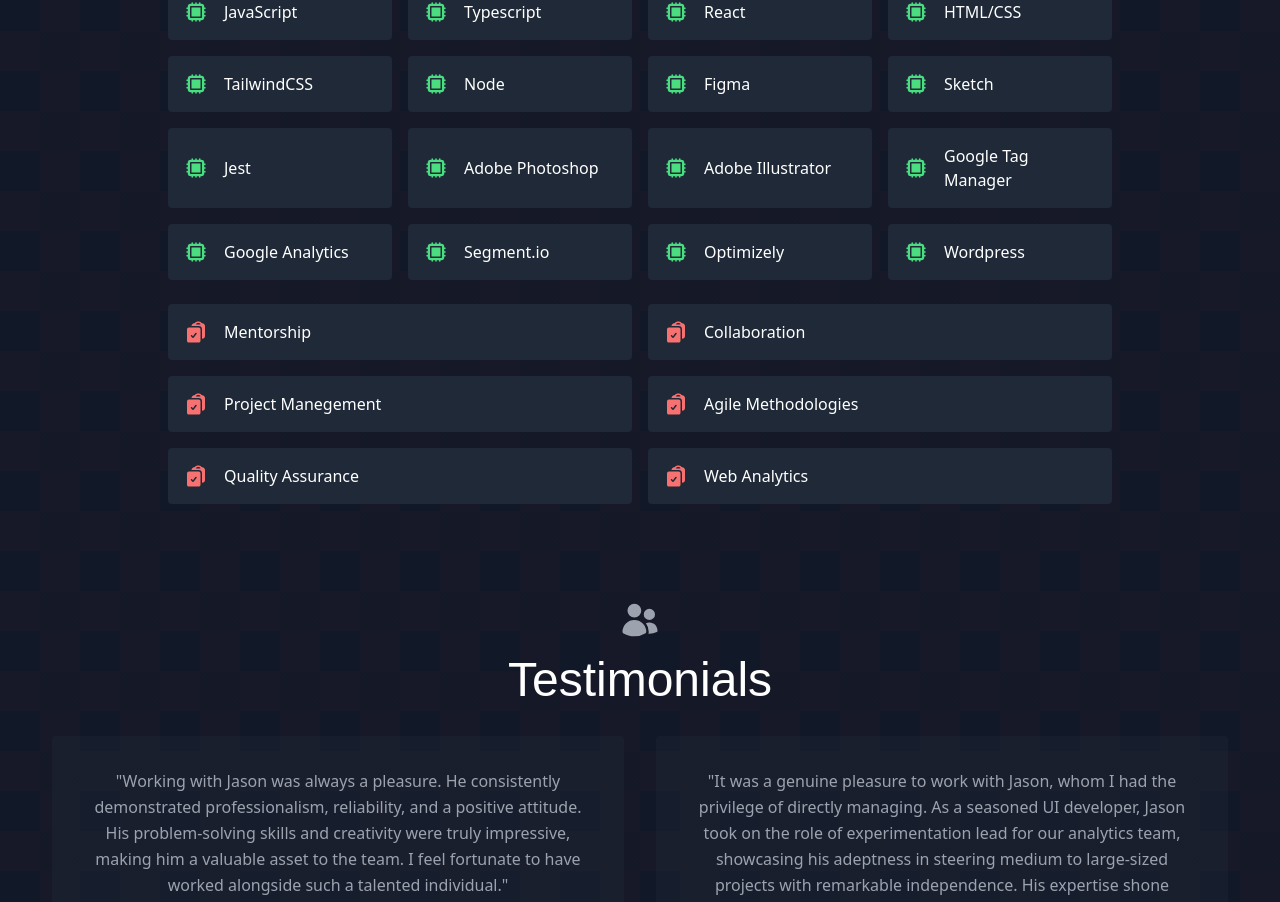
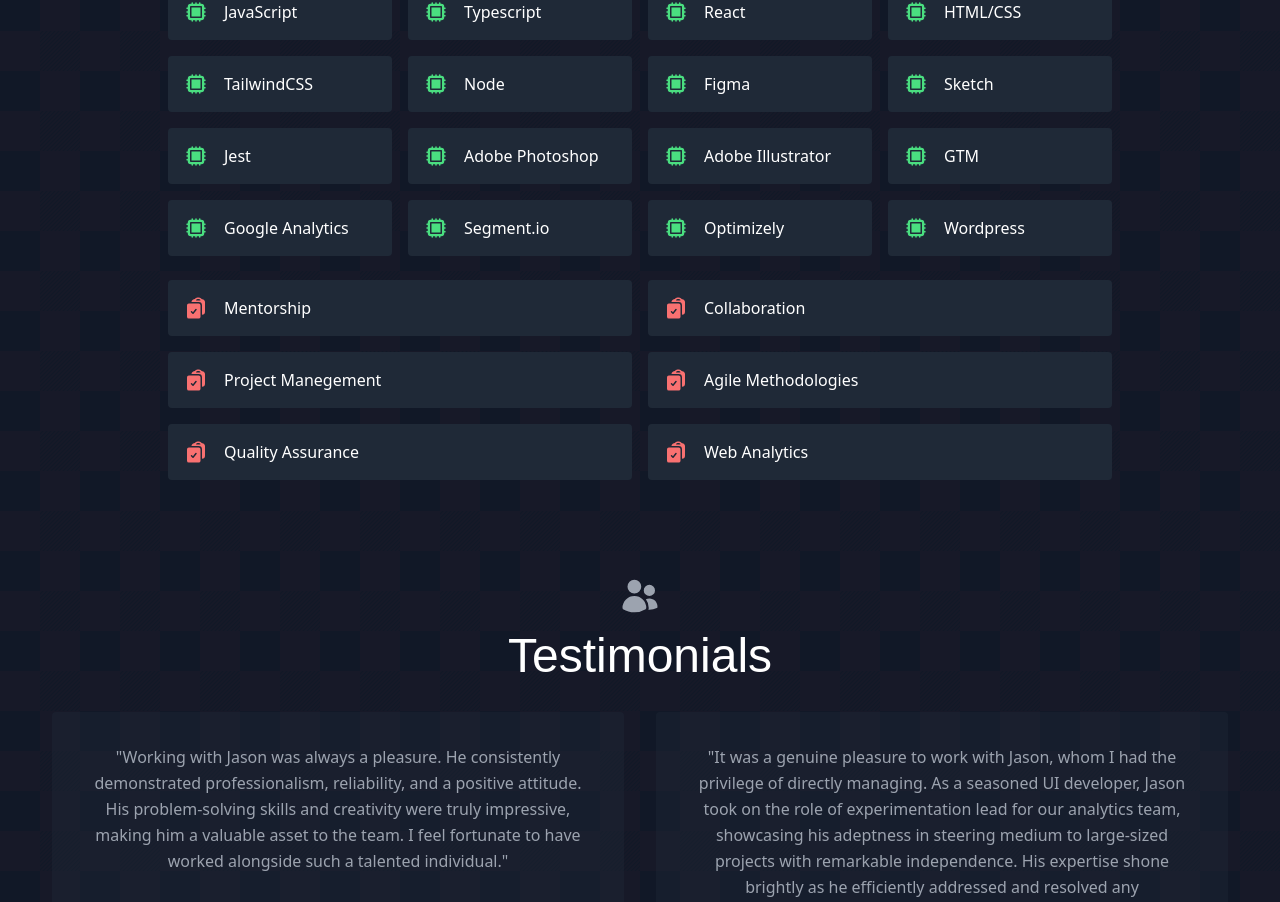
Before and after one commit to JsonLevine/jason-portfolio, a React (Create React App) app: page / in a window 1280 px wide. Shown: the part 1569-2471 px from the top of the page. Built offline with nearby package versions, Linux system fonts and the light colour scheme; the HTML template or start-up script is replaced by a standard one; a web font is replaced by a local one; what tailwindcss-animated would draw is missing.

Commit message:
Update GTM so skill chips all fit on one line

```diff
--- a/src/data.js
+++ b/src/data.js
@@ -49,7 +49,7 @@
   "Jest",
   "Adobe Photoshop",
   "Adobe Illustrator",
-  "Google Tag Manager",
+  "GTM",
   "Google Analytics",
   "Segment.io",
   "Optimizely",
```
